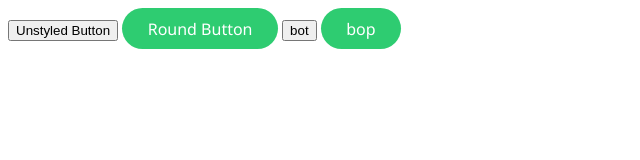
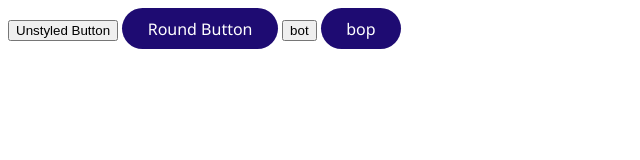
Before and after one commit to rodrigonyam/css, a plain HTML site: page button/button.html in a window 1280 px wide. Shown: the whole page, without its empty margins (0-640 px from the left). Drawn offline with Linux system fonts and the light colour scheme.

Commit message:
new commit

```diff
--- a/button/styles.css
+++ b/button/styles.css
@@ -4,7 +4,7 @@
   border: none;
   cursor: pointer;
   transition: background-color 0.3s ease, transform 0.2s ease;
-  background-color: #2ecc71;
+  background-color: #1e0b72;
   color: white;
   border-radius: 50px;
   padding: 0.6rem 1.6rem;
```
